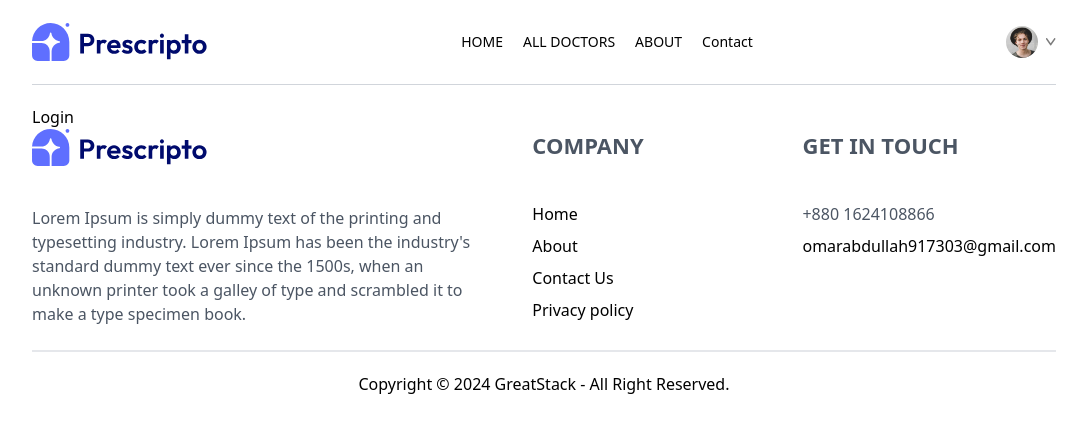
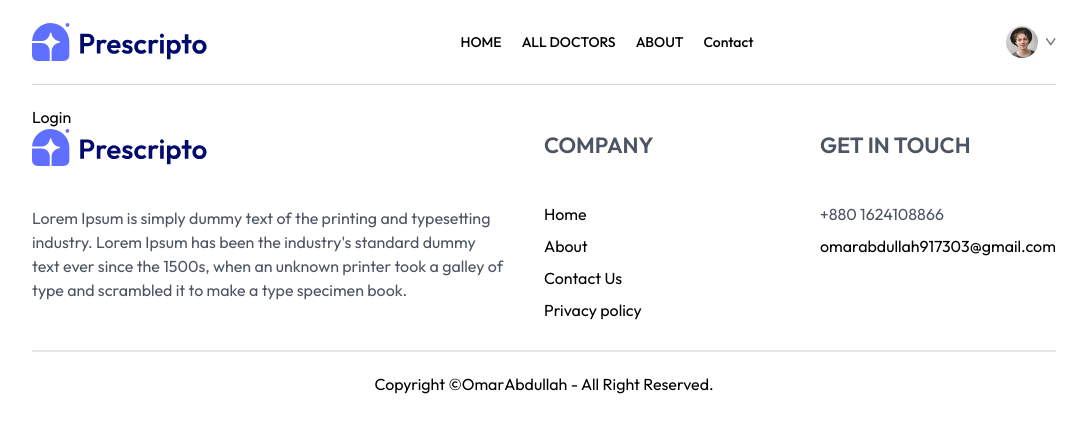
Before and after one commit to Omarabdullah99/doctor-appoinment-frontend, a React (Vite) app: page /login in a window 1280 px wide. Shown: the top 432 px of the page, without its empty margins (96-1183 px from the left). Built offline with nearby package versions, Linux system fonts and the light colour scheme.

Commit message:
font-family added

```diff
--- a/src/components/Footer.jsx
+++ b/src/components/Footer.jsx
@@ -41,7 +41,7 @@ const Footer = () => {
         </div>
       </div>
 
-      <p className="p-5 text-center border-t-2 border-t-[#BDBDBD]-300">Copyright © 2024 GreatStack - All Right Reserved.</p>
+      <p className="p-5 text-center border-t-2 border-t-[#BDBDBD]-300">Copyright ©OmarAbdullah - All Right Reserved.</p>
     </div>
   );
 };
--- a/src/index.css
+++ b/src/index.css
@@ -1,7 +1,12 @@
+@import url('https://fonts.googleapis.com/css2?family=Outfit:wght@100..900&display=swap');
 @tailwind base;
 @tailwind components;
 @tailwind utilities;
 
+*{
+    font-family: Outfit;
+}
+
 .active hr{
     @apply block
 }
```
